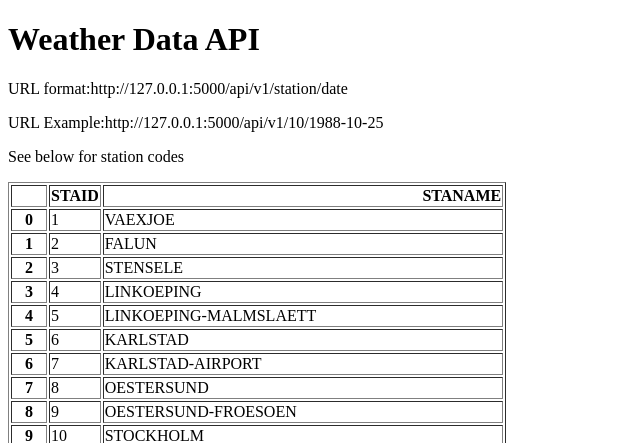
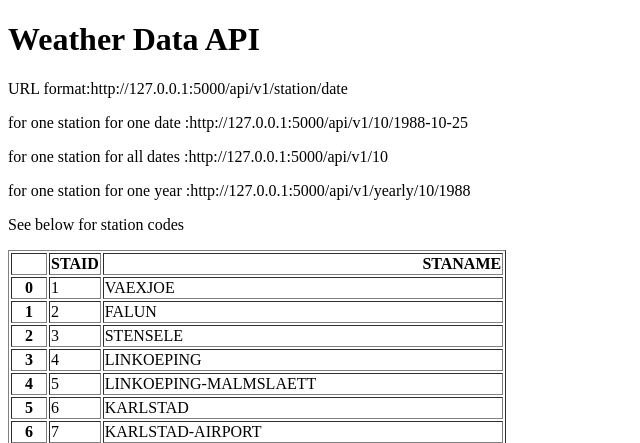
Before and after one commit to Bhavya445/weathertemp_api, a Flask app: page / in a window 1280 px wide. Shown: the top 443 px of the page, without its empty margins (0-640 px from the left). Run offline with Flask 3, Linux system fonts and the light colour scheme.

Commit message:
changing homepage

```diff
--- a/main.py
+++ b/main.py
@@ -20,8 +20,22 @@ def about(station,date):
     return {"station": station,
             "date": date,
             "temperature": temp}
+@app.route("/api/v1/<station>") #connects that tag to function
+def alldata(station):
+    filename = "data_small/TG_STAID" + str(station).zfill(6) + ".txt"
+    df = pd.read_csv(filename, skiprows=20, parse_dates=["    DATE"])
+    res = df.to_dict(orient = "records")
+    return (res)
 
 
+@app.route("/api/v1/yearly/<station>/<year>") #connects that tag to function
+def yearly(station, year):
+    filename = "data_small/TG_STAID" + str(station).zfill(6) + ".txt"
+    df = pd.read_csv(filename, skiprows=20)
+    df["    DATE"] = df["    DATE"].astype(str)
+    res = df[df["    DATE"].str.startswith(str(year))]
+
+    return (res.to_dict(orient="records"))
 
 if __name__ == "__main__": # website run only if main is executed directly and not imported
     app.run(debug=True)
--- a/templates/home.html
+++ b/templates/home.html
@@ -7,7 +7,9 @@
 <body>
 <h1>Weather Data API </h1>
 <p>URL format:http://127.0.0.1:5000/api/v1/station/date </p>
-<p>URL Example:http://127.0.0.1:5000/api/v1/10/1988-10-25 </p>
+<p>for one station for one date :http://127.0.0.1:5000/api/v1/10/1988-10-25 </p>
+<p> for one station for all dates :http://127.0.0.1:5000/api/v1/10</p>
+<p> for one station for one year :http://127.0.0.1:5000/api/v1/yearly/10/1988</p>
 <p>See below for station codes</p>
 <p>{{data|safe}}</p>
 </body>
```
Also changed, not shown: about.html (deleted, +0 -11 lines), tutorial.html (deleted, +0 -22 lines).
